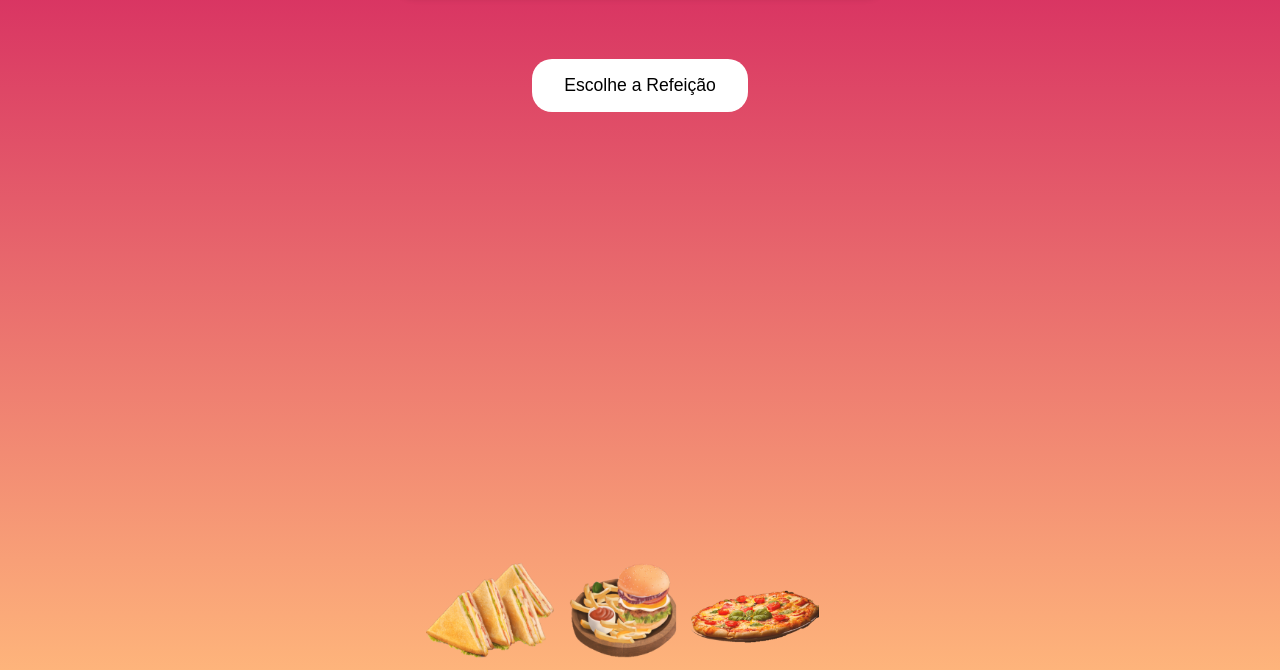
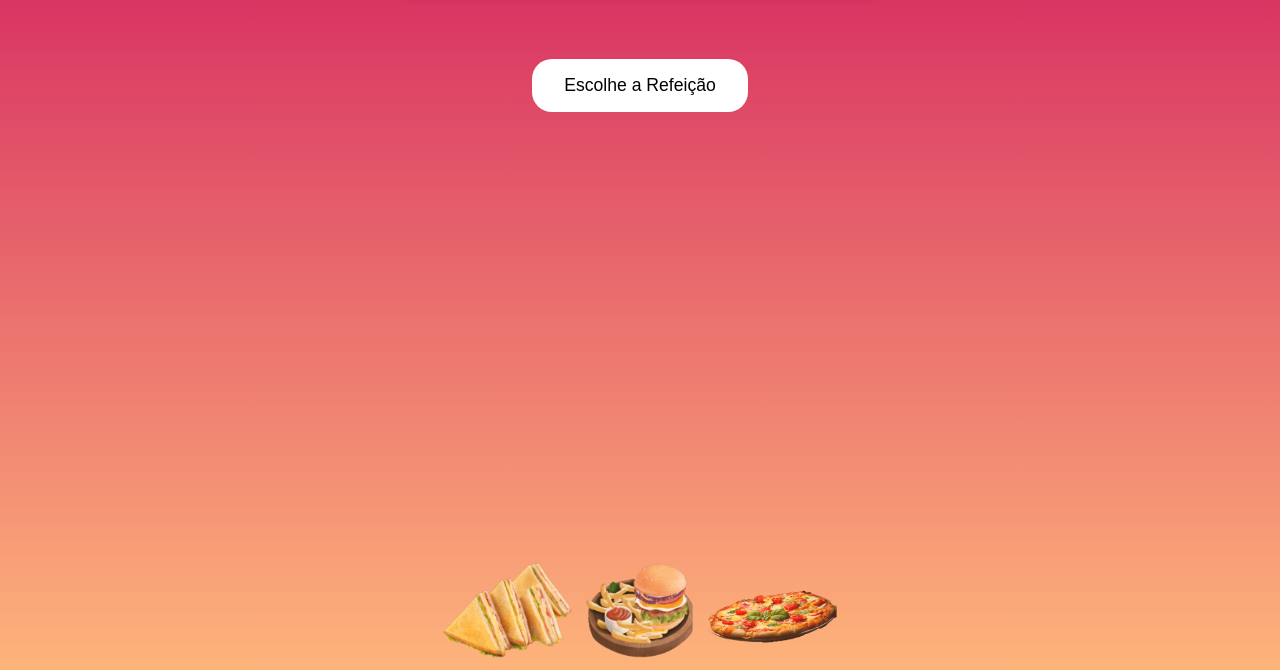
Before and after one commit to rafasilva0708/foodAPP, a plain HTML site: page comida/index.html in a window 1280 px wide. Shown: the part 130-800 px from the top of the page. Drawn offline with Linux system fonts and the light colour scheme.

Commit message:
Add files via upload

```diff
--- a/comida/index.html
+++ b/comida/index.html
@@ -17,6 +17,8 @@
         <img src="pizza.png">
 
     </div>
+
+    <script src="pwabuilder-sw.js"></script>
 
     <script>
         let comidas = []
--- a/comida/style.css
+++ b/comida/style.css
@@ -54,8 +54,10 @@ button:hover {
 /* Container de Imagem */
 .image-container {
   position: fixed;
-  bottom: 1vh; /* Responsivo em relação à altura da viewport */
-  right: 36vw; /* Responsivo em relação à largura da viewport */
+  bottom: 1vh; /* Mantém a imagem próxima ao rodapé */
+  left: 50%; /* Centraliza horizontalmente */
+  transform: translateX(-50%); /* Ajusta o centro em relação ao ponto de origem */
+  text-align: center; /* Garantia adicional para centralização de conteúdo interno */
 }
 
 .image-container img {
```
